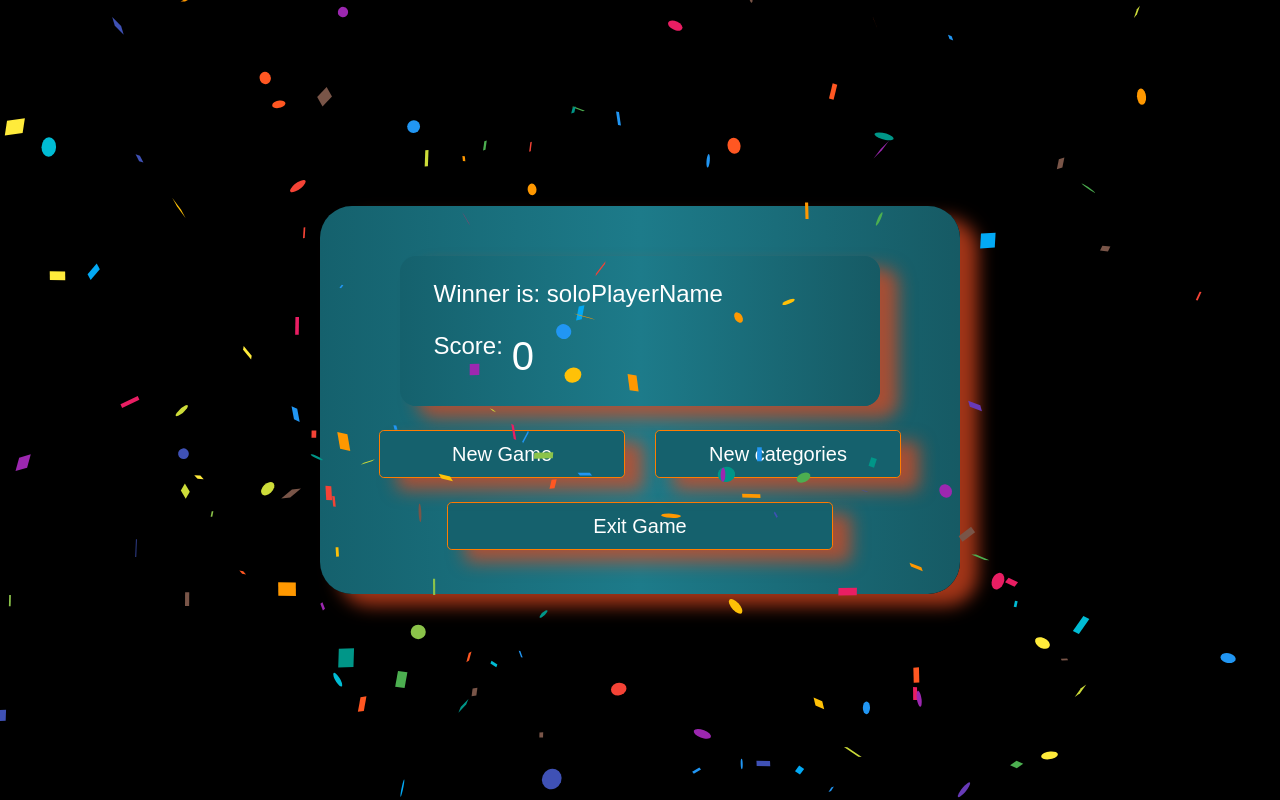
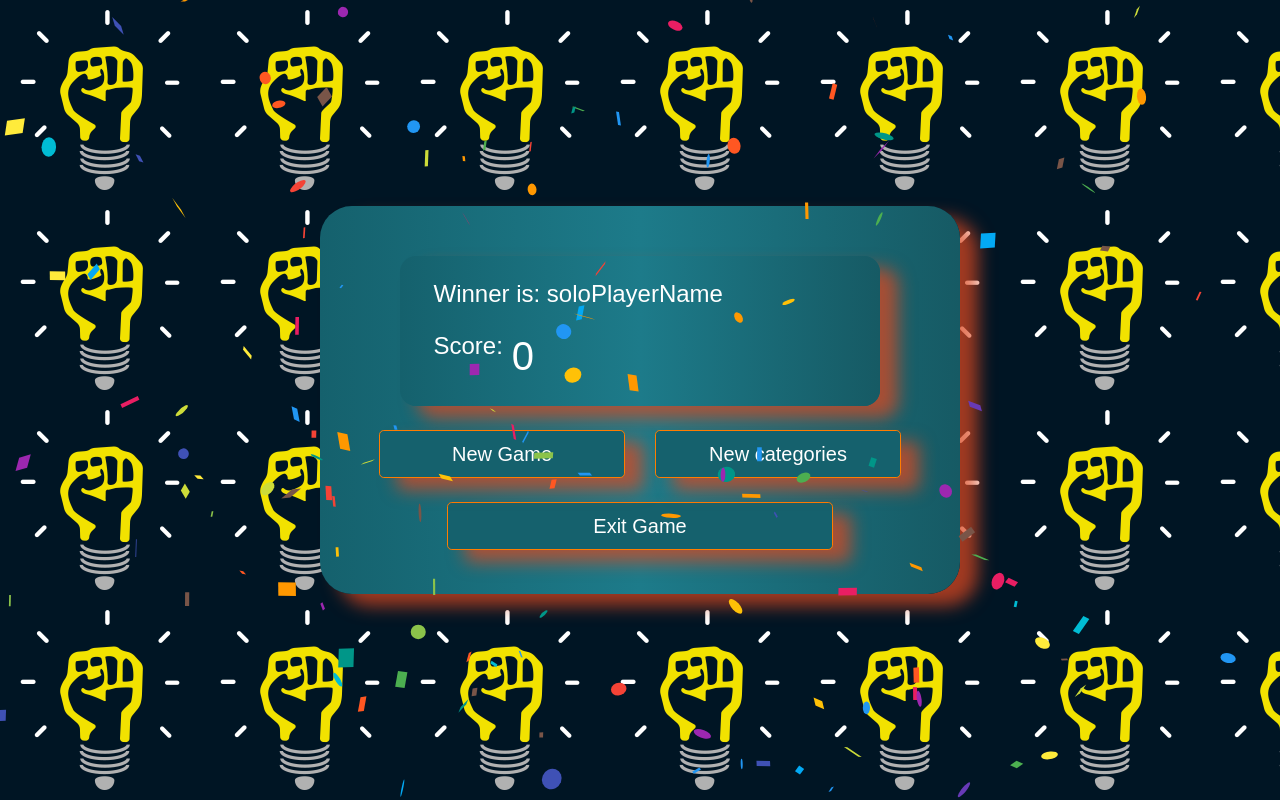
Before and after one commit to ashyamanning/now-thats-cap, a React (Create React App) app in the folder black-facts/: page /results in a window 1280 px wide. Built offline with nearby package versions, Linux system fonts and the light colour scheme.

Commit message:
design background for results page

```diff
--- a/black-facts/src/features/ResultsPage/Css/results.css
+++ b/black-facts/src/features/ResultsPage/Css/results.css
@@ -20,7 +20,12 @@
   align-items: center;
   justify-content: center;
   overflow: hidden;
+  background: var(--darkblue);
+  background-image:url('../../../assets/fistLogo.png');
+  /* background-image:url('../../../assets/nowthatscap.png'); */
+  /* background-image:url('../../../assets/blackfactseditionlogo.png'); */
 }
+
 .results_container .MuiPaper-root {
   background-color: #ff7b00fa;
   background-image: linear-gradient(to right,#15616D , #1d7b8a,#165a64);
```
